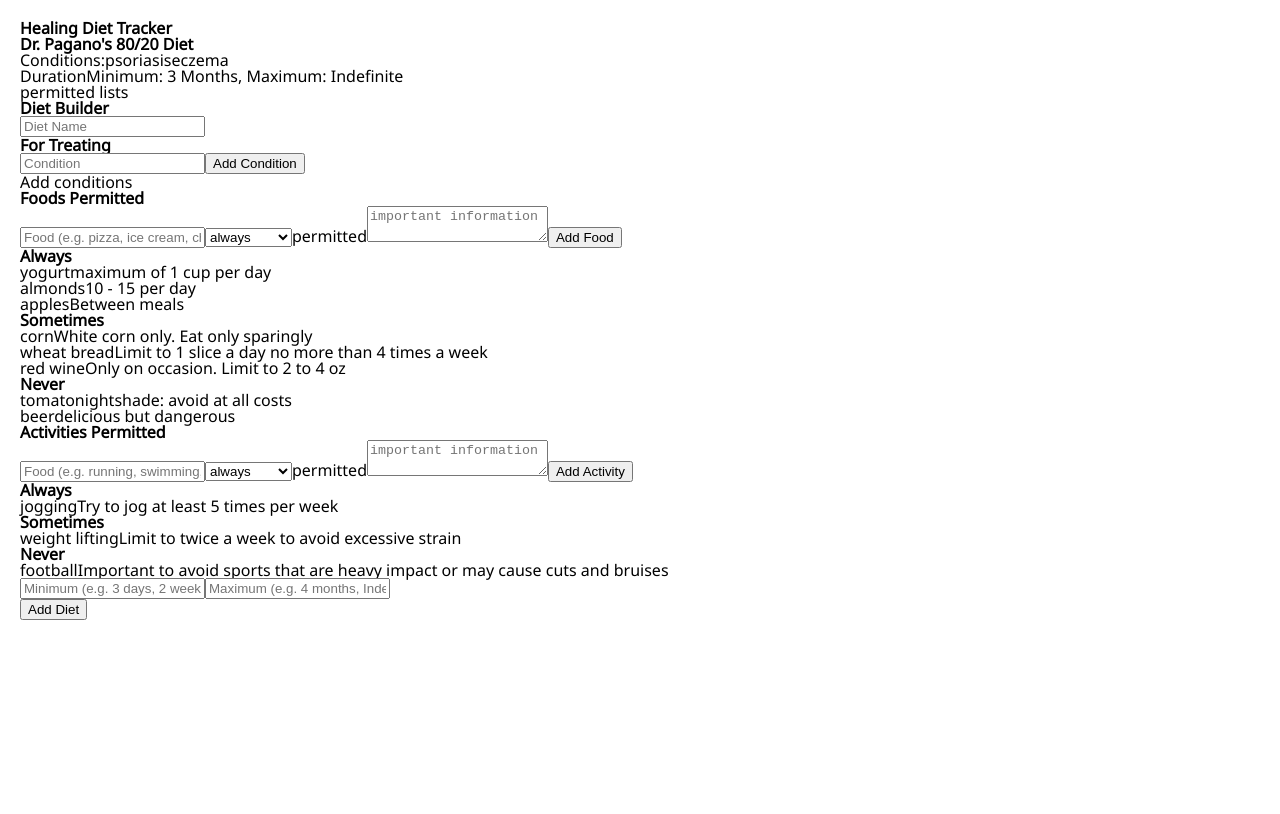
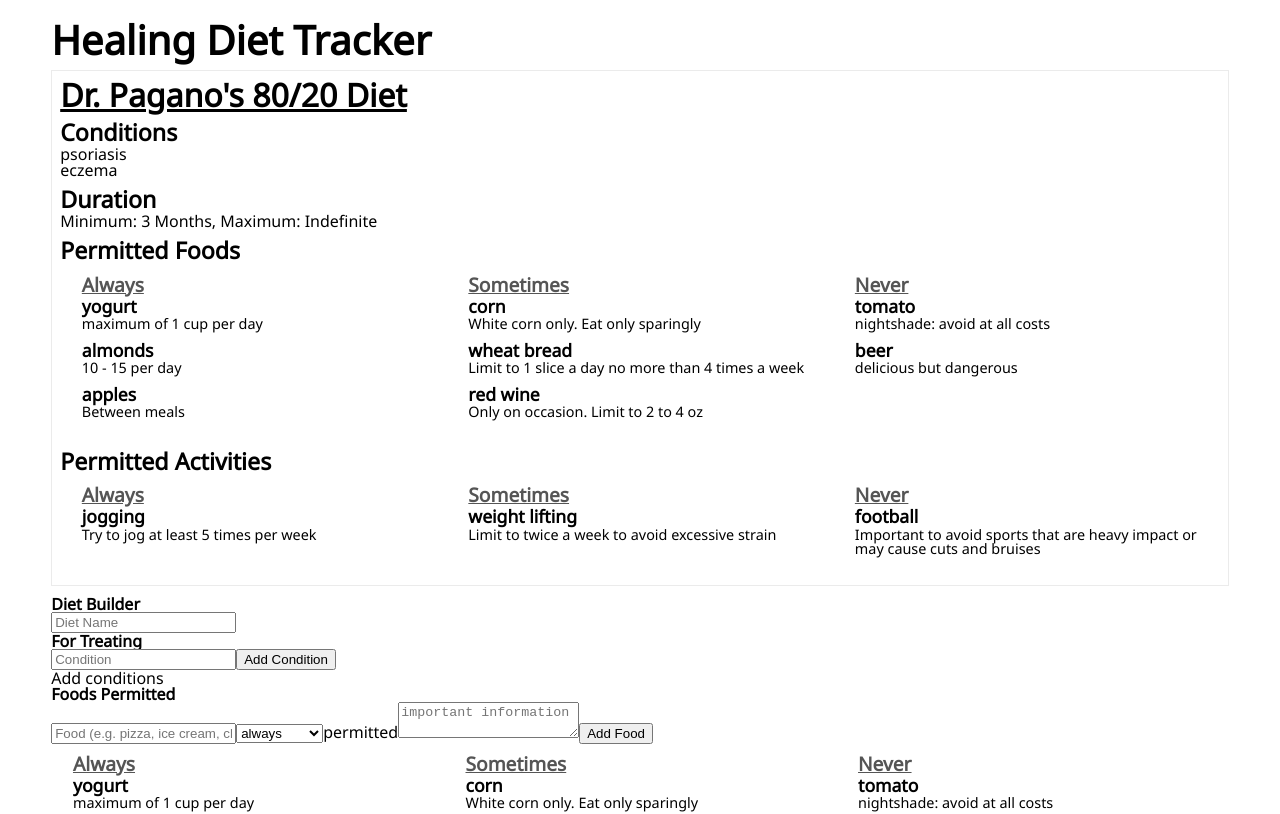
Before and after one commit to msherm/healing-diet-tracker, a React app: page / in a window 1280 px wide. Shown: the top 814 px of the page. Built offline with nearby package versions, Linux system fonts and the light colour scheme.

Commit message:
PermittedLists added to Diets component, Initial styling

```diff
--- a/src/components/Diets.jsx
+++ b/src/components/Diets.jsx
@@ -1,4 +1,5 @@
 import React, { PropTypes } from 'react';
+import PermittedLists from './PermittedLists.jsx';
 
 const Diets = (props) => {
   const diets = props.diets.map((diet, i) => {
@@ -6,10 +7,13 @@
       <li key={ i }>
         <h2>{ diet.name }</h2>
         <ul className="diet-details">
-          <li className="conditions"><span>Conditions:</span><span>{ diet.conditions }</span></li>
-          <li className="duration"><span>Duration</span><span>Minimum: { diet.duration ? diet.duration.minimum : 'Not specified' }, Maximum: { diet.duration ? diet.duration.maximum : 'Not specified' }</span></li>
+          <li className="conditions"><em>Conditions</em><ul>{ diet.conditions.map((condition, i) => <li key={ i }>{ condition }</li>) }</ul></li>
+          <li className="duration"><em>Duration</em><span>Minimum: { diet.duration ? diet.duration.minimum : 'Not specified' }, Maximum: { diet.duration ? diet.duration.maximum : 'Not specified' }</span></li>
           <li className="permitted-lists">
-            permitted lists
+            <em>Permitted Foods</em>
+            <PermittedLists category="food" permitted={ diet.permitted }/>
+            <em>Permitted Activities</em>
+            <PermittedLists category="activity" permitted={ diet.permitted }/>
           </li>
         </ul>
       </li>
--- a/src/reducers/dietbuilder-reducer.js
+++ b/src/reducers/dietbuilder-reducer.js
@@ -78,13 +78,13 @@
       return obj;
     }
 
-    const copy = obj.constructor();
+    const clone = [];
 
     for (let attr in obj) {
-        if (obj.hasOwnProperty(attr)) copy[attr] = obj[attr];
+        if (obj.hasOwnProperty(attr)) clone[attr] = deepClone(obj[attr]);
     }
 
-    return copy;
+    return clone;
 }
 
 const dietBuilderReducer = (state = initialState, action) => {
@@ -95,7 +95,6 @@
       return Object.assign({}, state, { conditions: [...state.conditions, action.condition] });
     case ADD_PERMITTED_DETAIL:
       const permitted = deepClone(state.permitted);
-      const permittedList = state.permitted[action.frequency][action.category].slice();
       permitted[action.frequency][action.category].push({ detail: action.detail, description: action.description} );
       return Object.assign({}, state, { permitted: permitted });
     case UPDATE_DURATION:
--- a/src/scss/main.scss
+++ b/src/scss/main.scss
@@ -8,15 +8,77 @@
   font-weight: bold;
 }
 
-.container {
-	padding: 20px;
+h1 {
+	font-size: 2.5em;
 }
 
-.slot {
-	border: 2px solid #fff;
+.container {
+	display: block;
+	width: 92%;
 	padding: 10px;
+	margin: 10px auto;
+}
 
-	&.selected {
-		border: 2px solid #54c;
+.diets {
+	> li {
+		padding: 8px;
+		margin: 10px 0;
+		border: 1px solid #ebebeb;
+
+		h2 {
+			font-size: 2.0em;
+			text-decoration: underline;
+		}
+
+
 	}
 }
+
+ul.diet-details {
+	> li {
+		> em {
+			display: block;
+			font-size: 1.45em;
+			font-weight: bold;
+			margin: 10px 0 2px;
+		}
+	}
+}
+
+ul.permitted-detail-lists {
+	display: flex;
+
+	> li {
+		width: 31.3%;
+		padding: 10px;
+		margin: 0 1%;
+
+		&:hover {
+			background-color: #eee;
+		}
+
+		> h5 {
+			font-size: 1.20em;
+			font-weight: bold;
+			color: #555;
+			margin-bottom: 4px;
+			text-decoration: underline;
+		}
+
+		> ul {
+			> li {
+				> strong {
+					display: block;
+					font-size: 1.10em;
+					font-weight: bold;
+					margin-bottom: 2px;
+				}
+				> span {
+					display: block;
+					font-size: 0.90em;
+					margin-bottom: 10px;
+				}
+			}
+		}
+	}
+}
```
